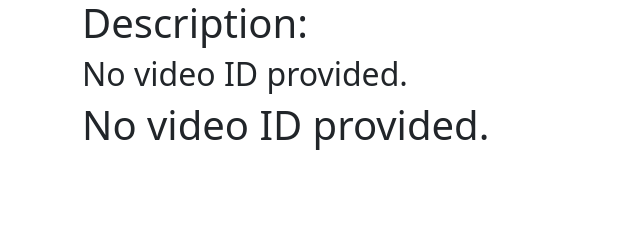
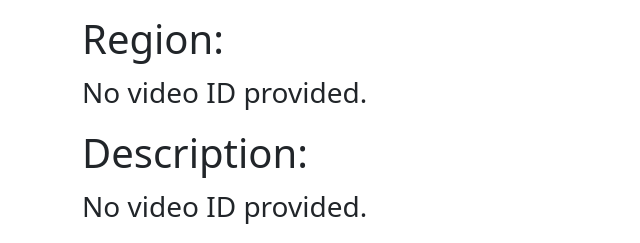
Before and after one commit to AhmedYussuf1/DancopediaAi_cougars, a PHP site: page /dance_view.php in a window 1280 px wide. Shown: the part 557-800 px from the top of the page, without its empty margins (0-640 px from the left). Run offline with PHP 8.4, Linux system fonts and the light colour scheme; some libraries are stand-ins or nearby versions.

Commit message:
Adjust view on dance page to give more information on current dance

```diff
--- a/dance_view.php
+++ b/dance_view.php
@@ -52,8 +52,7 @@
 
         if ($result->num_rows > 0) {
             $row = $result->fetch_assoc();
-            $region = $row["region"];
-            return "Region: $region";
+            return $row["region"];
         }
         else{
             echo 'No Video Found';
@@ -94,10 +93,13 @@
     <?php include('getTheme.php');?>
 </head>
 <body>
-<div class="container d-xxl-flex justify-content-xxl-center" style="height: 60vh; width: 80vw;"><iframe width="100%" height="100%" src="<?php echo getVideoLink($conn);?>" frameborder="0" allow="accelerometer; autoplay; encrypted-media; gyroscope; picture-in-picture" allowfullscreen></iframe></iframe></div>
+<div class="container d-xxl-flex justify-content-xxl-center my-4"><h1><?php echo getTitle($conn);?></h1></div>
+<div class="container d-xxl-flex justify-content-xxl-center mb-4" style="height: 60vh; width: 80vw;"><iframe width="100%" height="100%" src="<?php echo getVideoLink($conn);?>" frameborder="0" allow="accelerometer; autoplay; encrypted-media; gyroscope; picture-in-picture" allowfullscreen></iframe></iframe></div>
+<div class="container d-xxl-flex justify-content-xxl-center"><h1>Region:</h1></div>
+<div class="container d-xxl-flex justify-content-xxl-center"><p class="fs-3"><?php echo getRegion($conn);?></p></div>
 <div class="container d-xxl-flex justify-content-xxl-center"><h1>Description:</h1></div>
-<div class="container d-xxl-flex justify-content-xxl-center"><h2><?php echo getDescription($conn);?></h2></div>
-<div class="container d-xxl-flex justify-content-xxl-center"><h1><?php echo getRegion($conn);?></h1></div>
+<div class="container d-xxl-flex justify-content-xxl-center"><p class="fs-3"><?php echo getDescription($conn);?></p></div>
+
 <script src="assets/bootstrap/js/bootstrap.min.js"></script>
 </body>
 
```
